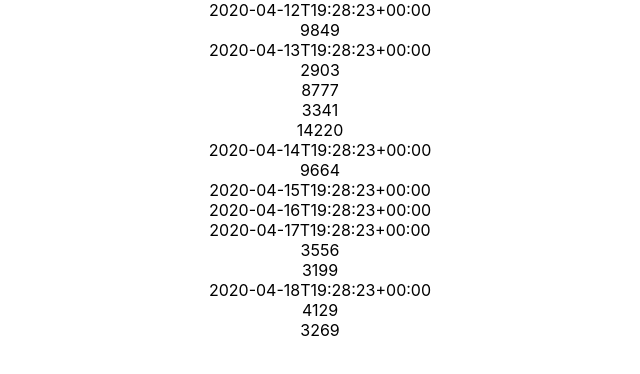
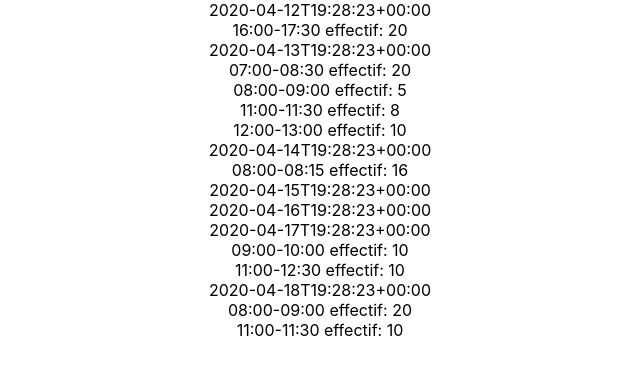
Before and after one commit to Bolobolobob/bsport-calendar-test, a React (Create React App) app: page / in a window 1280 px wide. Shown: the top 374 px of the page, without its empty margins (320-960 px from the left). Built offline with nearby package versions, Linux system fonts and the light colour scheme.

Commit message:
Add information in Offer.js
Now display more information about offer :
-starting date
-ending date
-effectif

```diff
--- a/src/components/Offer.js
+++ b/src/components/Offer.js
@@ -1,4 +1,5 @@
 import React from 'react';
+import moment from 'moment';
 
 class Offer extends React.Component {
 
@@ -10,9 +11,18 @@ class Offer extends React.Component {
 
     const offer = this.props.value;
 
+    const startingDate = moment(offer.date_start);
+    const endingDate = moment(offer.date_start).add(offer.duration_minute, 'm');
+
+    const effectif = offer.effectif;
+    const activity = offer.activity;
+    const establishment = offer.establishment;
+
+    console.log(offer.duration_minute);
+
     return (
     <div className="offer">
-      {offer.id}
+      {startingDate.format("HH:mm")}-{endingDate.format("HH:mm")} effectif: {effectif}
     </div>
     );
 
```
